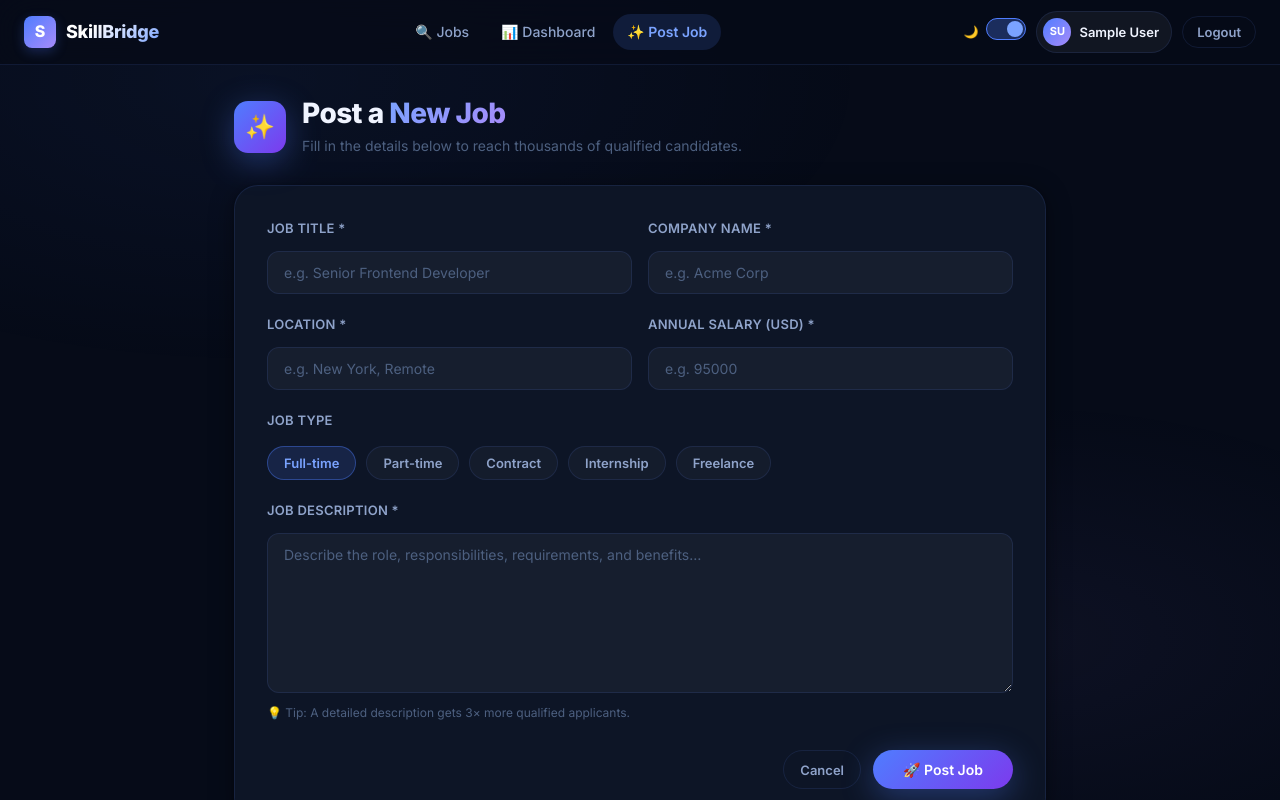
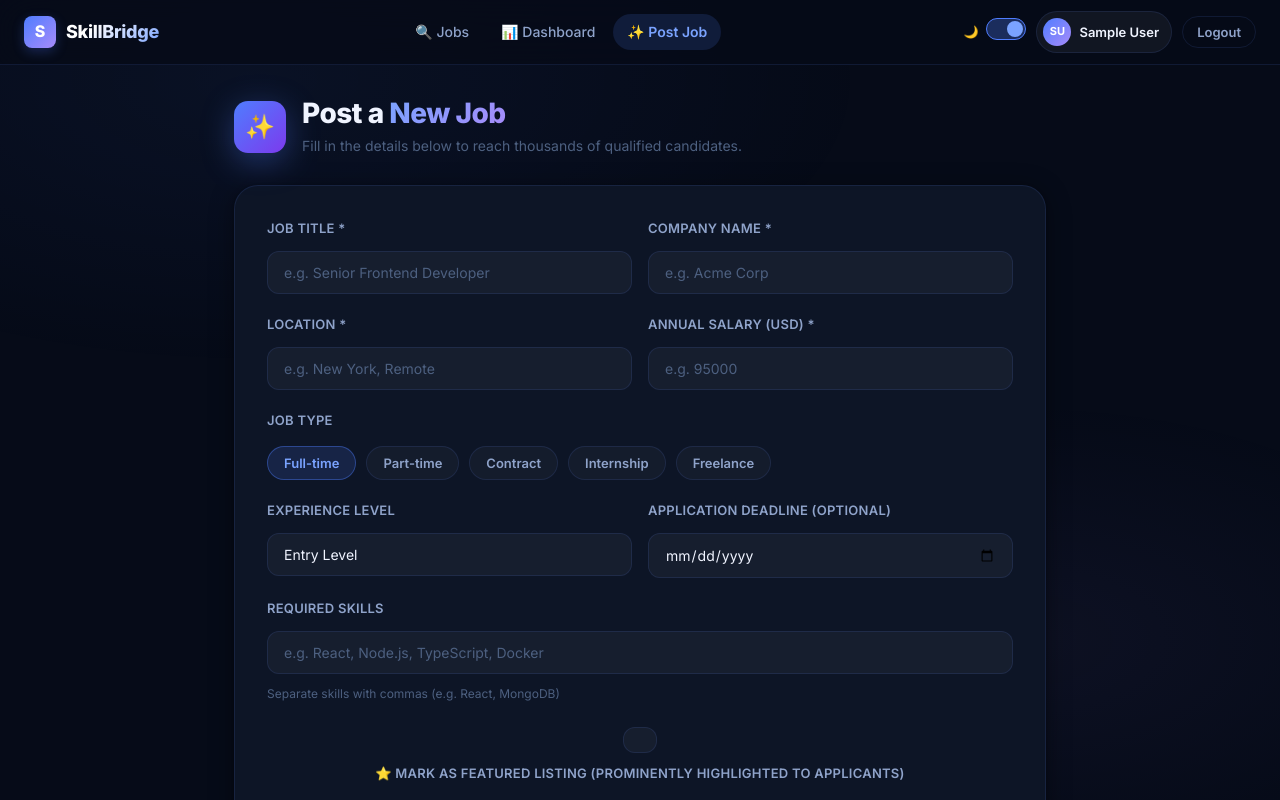
Before and after one commit to karmaboy1309/job-portal-platform, a React (Vite) app in the folder Frontend/: page /create in a window 1280 px wide. Shown: the top 800 px of the page. Built offline with nearby package versions, Linux system fonts and the light colour scheme; sample sign-in values are in the browser's storage.

Commit message:
feat(ui): add skills, experience, and deadline inputs to CreateJob form

```diff
--- a/Frontend/src/pages/CreateJob.jsx
+++ b/Frontend/src/pages/CreateJob.jsx
@@ -6,6 +6,7 @@ import ErrorMessage from '../components/ErrorMessage';
 import { useAuth } from '../context/AuthContext';
 
 const JOB_TYPES = ['Full-time', 'Part-time', 'Contract', 'Internship', 'Freelance'];
+const EXPERIENCE_LEVELS = ['Entry Level', 'Mid Level', 'Senior Level', 'Lead', 'Manager'];
 
 const CreateJob = () => {
   const navigate = useNavigate();
@@ -13,6 +14,10 @@ const CreateJob = () => {
   const [formData, setFormData] = useState({
     title: '', company: '', salary: '', location: '', description: '',
     type: 'Full-time',
+    skills: '',
+    experience: 'Entry Level',
+    deadline: '',
+    isFeatured: false,
   });
   const [loading, setLoading] = useState(false);
   const [error, setError] = useState(null);
@@ -36,7 +41,13 @@ const CreateJob = () => {
     }
     try {
       setLoading(true);
-      await createJob({ ...formData, salary: salaryNumber });
+      const payload = {
+        ...formData,
+        salary: salaryNumber,
+        skills: formData.skills ? formData.skills.split(',').map(s => s.trim()).filter(Boolean) : [],
+        deadline: formData.deadline || undefined,
+      };
+      await createJob(payload);
       setSuccess(true);
       setTimeout(() => navigate('/jobs'), 1500);
     } catch (err) {
@@ -188,6 +199,59 @@ const CreateJob = () => {
               </div>
             </div>
 
+            <div className="form-row">
+              <div className="form-group">
+                <label htmlFor="cj-exp">Experience Level</label>
+                <select
+                  id="cj-exp"
+                  name="experience"
+                  value={formData.experience}
+                  onChange={handleChange}
+                >
+                  {EXPERIENCE_LEVELS.map(exp => (
+                    <option key={exp} value={exp}>{exp}</option>
+                  ))}
+                </select>
+              </div>
+              <div className="form-group">
+                <label htmlFor="cj-deadline">Application Deadline (Optional)</label>
+                <input
+                  id="cj-deadline"
+                  type="date"
+                  name="deadline"
+                  value={formData.deadline}
+                  onChange={handleChange}
+                />
+              </div>
+            </div>
+
+            <div className="form-group">
+              <label htmlFor="cj-skills">Required Skills</label>
+              <input
+                id="cj-skills"
+                type="text"
+                name="skills"
+                placeholder="e.g. React, Node.js, TypeScript, Docker"
+                value={formData.skills}
+                onChange={handleChange}
+              />
+              <span className="form-hint">Separate skills with commas (e.g. React, MongoDB)</span>
+            </div>
+
+            <div className="form-group" style={{ display: 'flex', alignItems: 'center', gap: 10, marginTop: 4 }}>
+              <input
+                id="cj-featured"
+                type="checkbox"
+                name="isFeatured"
+                checked={formData.isFeatured}
+                onChange={e => setFormData({ ...formData, isFeatured: e.target.checked })}
+                style={{ width: 'auto', cursor: 'pointer' }}
+              />
+              <label htmlFor="cj-featured" style={{ marginBottom: 0, cursor: 'pointer', fontWeight: 600 }}>
+                ⭐ Mark as Featured Listing (prominently highlighted to applicants)
+              </label>
+            </div>
+
             <div className="form-group">
               <label htmlFor="cj-desc">Job Description *</label>
               <textarea
```
